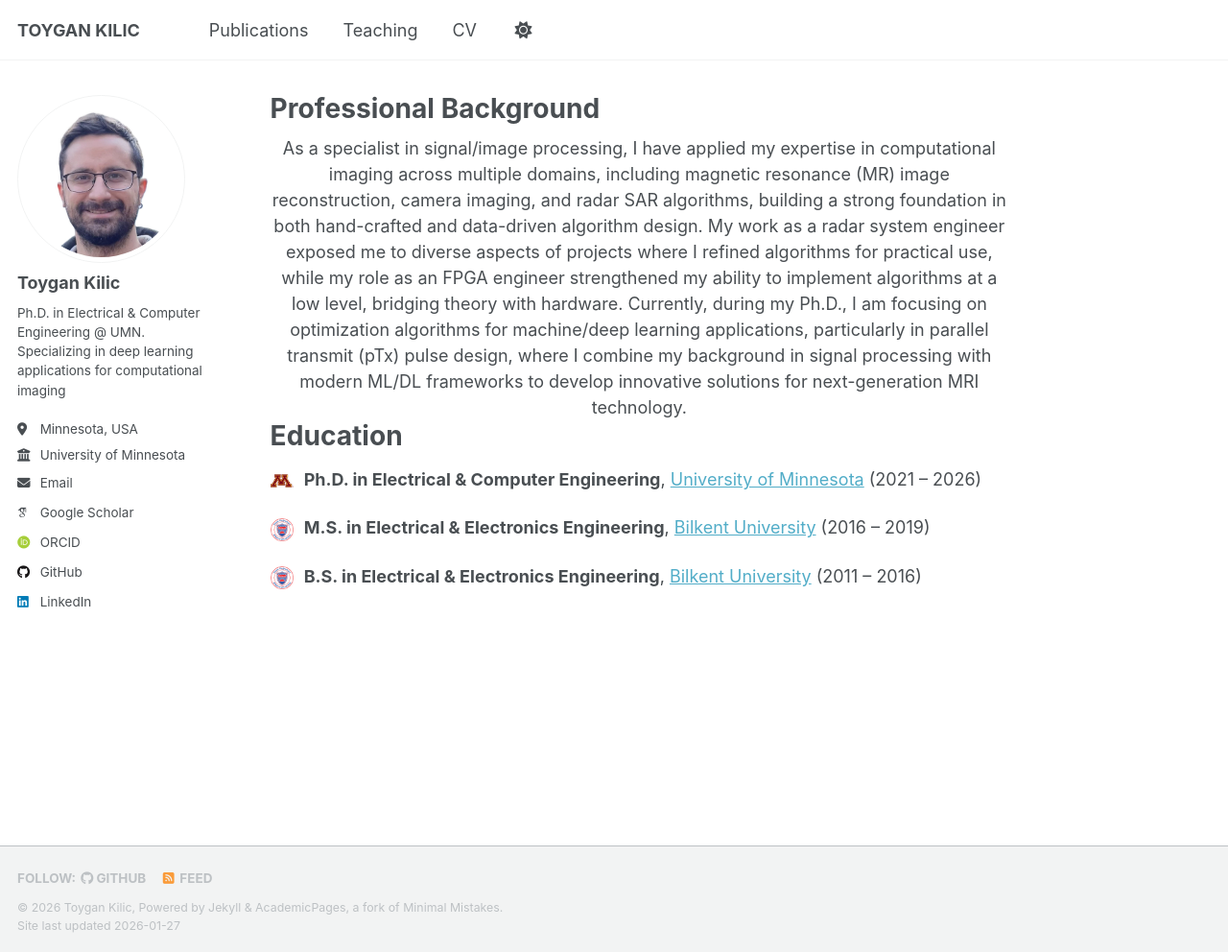
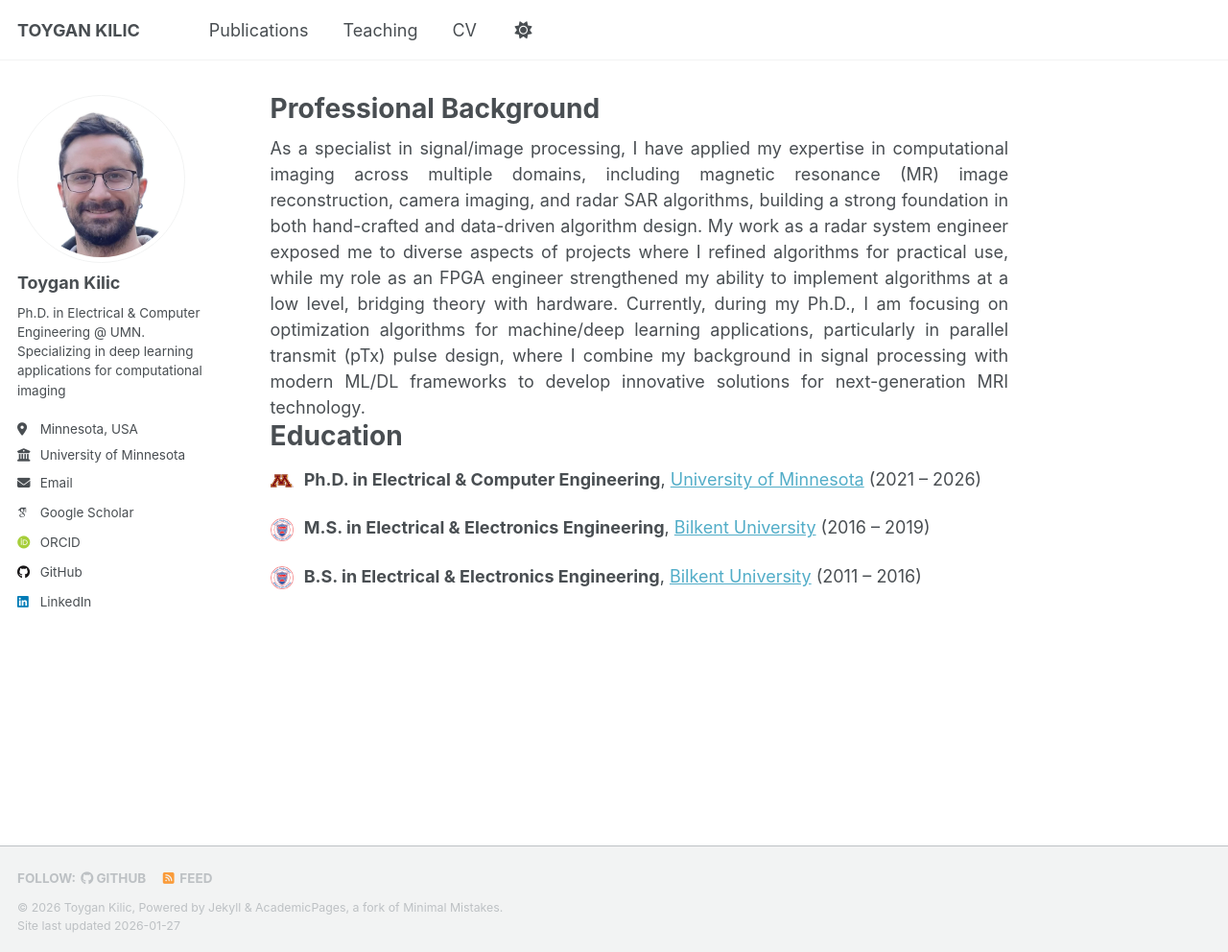
Before and after one commit to Toygan/toygan.github.io, a Jekyll site: the page built from _pages/about.md, in a window 1280 px wide and 992 px high. Shown: the whole window at 96% size. Built offline with Jekyll 4.4.1, drawn with Linux system fonts in a browser that asks for light colours; some web fonts are replaced; a script that is not in the unit is left out.

Commit message:
fix: Change text alignment to justify in about section

```diff
--- a/_pages/about.md
+++ b/_pages/about.md
@@ -6,9 +6,10 @@ redirect_from:
   - /about/
   - /about.html
 ---
-<div style="text-align: center;">
+<div style="text-align: justify;">
 As a specialist in signal/image processing, I have applied my expertise in computational imaging across multiple domains, including magnetic resonance (MR) image reconstruction, camera imaging, and radar SAR algorithms, building a strong foundation in both hand-crafted and data-driven algorithm design. My work as a radar system engineer exposed me to diverse aspects of projects where I refined algorithms for practical use, while my role as an FPGA engineer strengthened my ability to implement algorithms at a low level, bridging theory with hardware. Currently, during my Ph.D., I am focusing on optimization algorithms for machine/deep learning applications, particularly in parallel transmit (pTx) pulse design, where I combine my background in signal processing with modern ML/DL frameworks to develop innovative solutions for next-generation MRI technology.
 </div>
+
 
 Education
 ======
```
